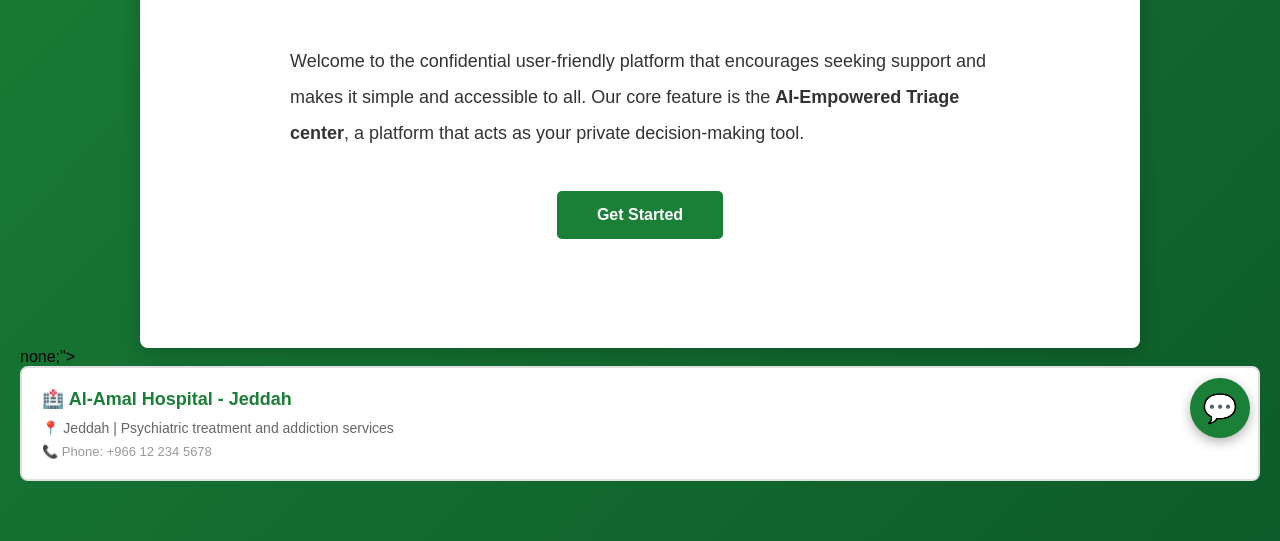
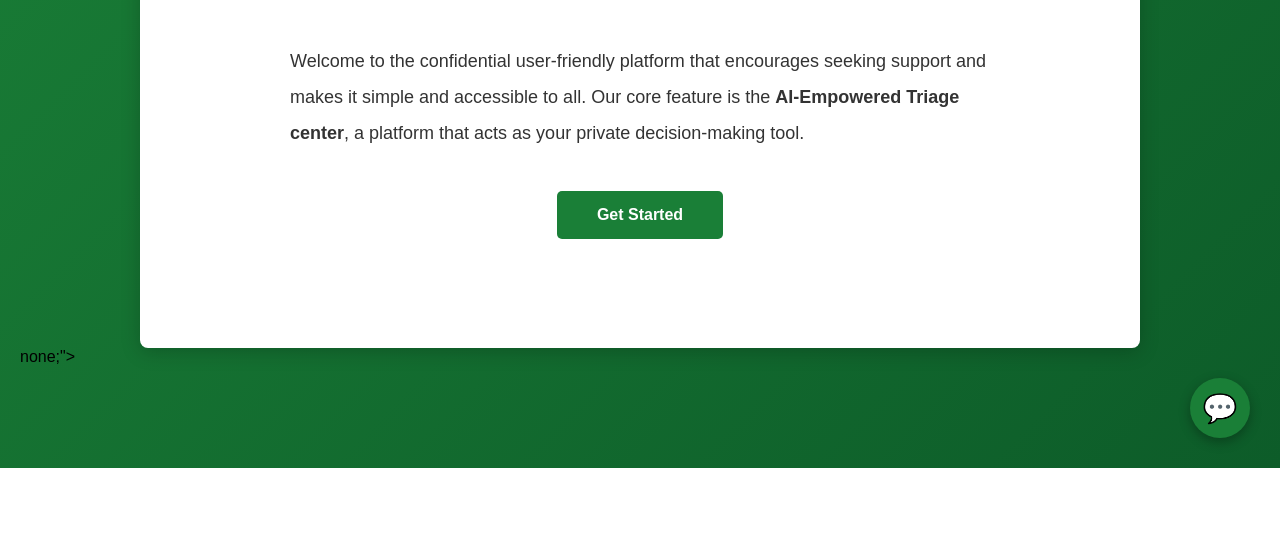
Before and after one commit to BitainTech/ncmh-mental-health-platform, a plain HTML site: page index.html in a window 1280 px wide. Shown: the part 332-873 px from the top of the page. After the commit the page ends 800 px from the top, so only its background shows below. Drawn offline with Linux system fonts and the light colour scheme.

Commit message:
Update index.html

```diff
--- a/index.html
+++ b/index.html
@@ -1488,10 +1488,3 @@
 </html>
  none;"></span>
 </div>
-
-<div class="facility-card" data-city="jeddah" data-lat="21.5433" data-lng="39.1728" onclick="selectFacility(this)">
-    <h4 style="color: #1a7f37; margin-bottom: 10px; font-size: 18px;">🏥 Al-Amal Hospital - Jeddah</h4>
-    <p style="color: #666; font-size: 14px;">📍 Jeddah | Psychiatric treatment and addiction services</p>
-    <p style="color: #999; font-size: 13px; margin-top: 8px;">📞 Phone: +966 12 234 5678</p>
-    <span class="distance-badge" style="display: none;"></span>
-</div>
```
